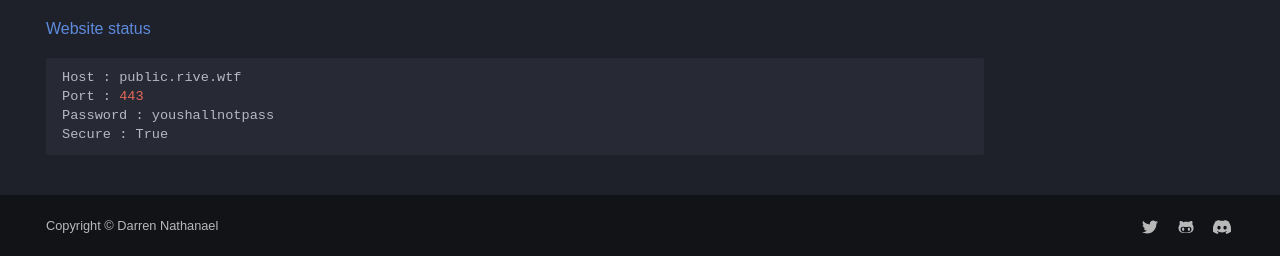
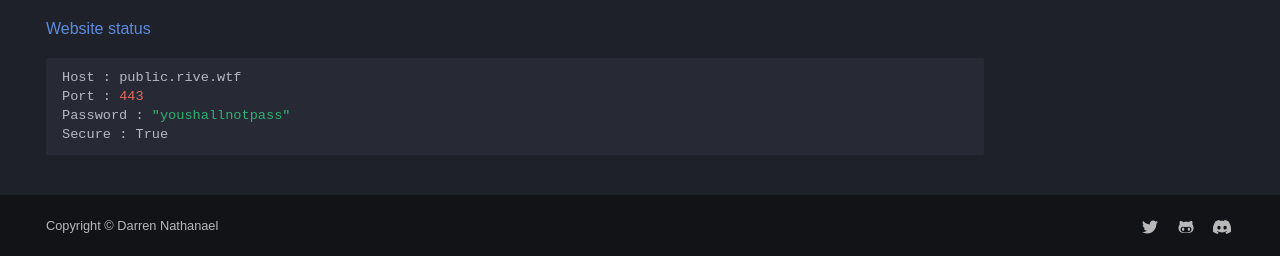
Before and after one commit to DarrenOfficial/lavalink-list, an MkDocs documentation site: the page built from docs/SSL/Lavalink-SSL.md, in a window 1280 px wide and 900 px high, scrolled down 1680 px. Shown: the part 641-897 px from the top of the window. Built offline with MkDocs 1.6.1 and Material for MkDocs 9.7.7, drawn with Linux system fonts in a browser that asks for light colours; some web fonts are replaced; comment, search, counter and statistics services are not loaded; a style sheet for code colours, icons or effects is not loaded.

````diff
--- a/docs/SSL/Lavalink-SSL.md
+++ b/docs/SSL/Lavalink-SSL.md
@@ -109,6 +109,6 @@ Secure : true
 ```bash
 Host : public.rive.wtf
 Port : 443
-Password : youshallnotpass
+Password : "youshallnotpass"
 Secure : True
 ```
````
